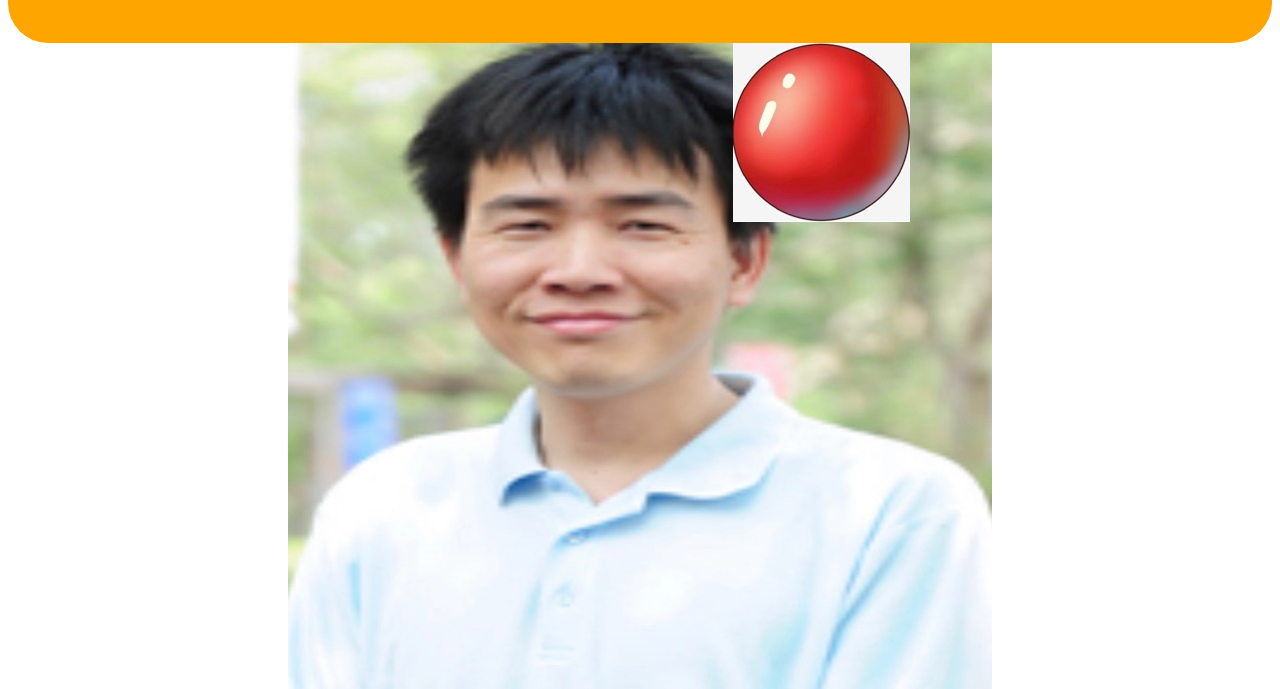
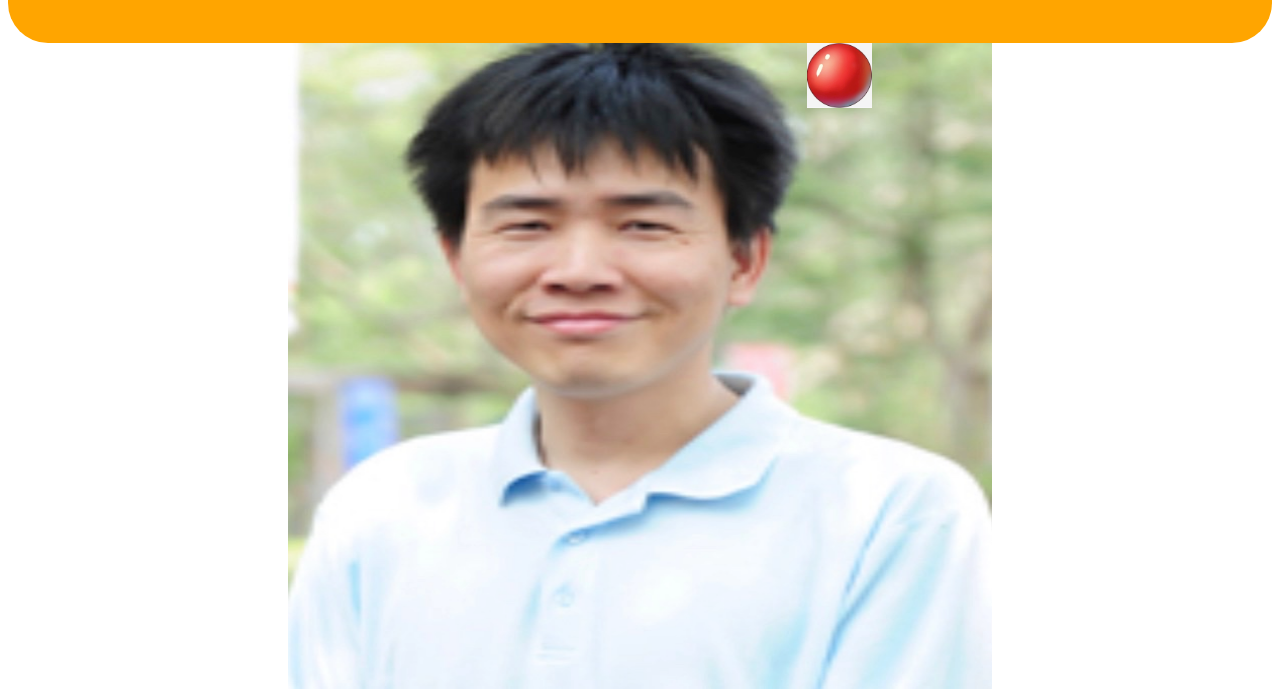
Before and after one commit to example-lai8899/Sabi2, a plain HTML site: page index.html in a window 1280 px wide. Shown: the part 111-800 px from the top of the page. Drawn offline with Linux system fonts and the light colour scheme; a web font is replaced by a local one.

Commit message:
Update index.html

```diff
--- a/index.html
+++ b/index.html
@@ -70,7 +70,7 @@
       <div id="evenmorespaceforbackground"></div> -->
   </body>
 	  <body onkeydown='getKeyAndMove(event)'>
-		<img id="image1" src="smallernose.jpg" />
+		<img id="image1" src="smallernose.jpg" width = "65" height = "65"/>
 	</body>
     <!-- </div> -->
 </html>
```
